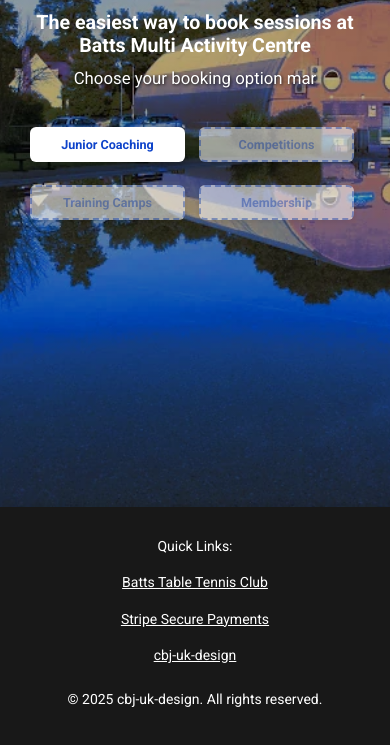
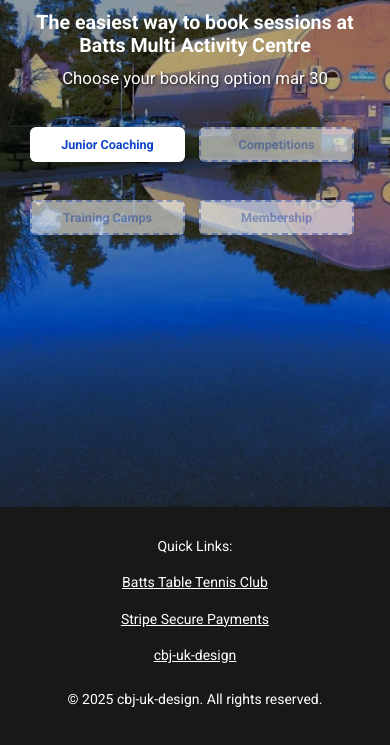
Before and after one commit to sonex-pro/batts-booking-buddy, a website: page index.html in a window 390 px wide. Shown: the part 157-902 px from the top of the page. Drawn offline with Linux system fonts and the light colour scheme.

Commit message:
Update button spacing and booking text

```diff
--- a/css/mobile-overrides.css
+++ b/css/mobile-overrides.css
@@ -27,7 +27,7 @@
         max-width: 155px !important;
         min-width: unset !important;
         padding: 8px 10px !important;
-        margin: 0 0 15px 0 !important; /* Add 15px bottom margin */
+        margin: 0 0 30px 0 !important; /* Add 30px bottom margin */
         text-align: center !important;
         display: block !important;
         box-sizing: border-box !important;
--- a/index.html
+++ b/index.html
@@ -55,7 +55,7 @@
         <div class="container hero-content">
             <h1>Welcome to Batts Booking Buddy</h1>
             <h2>The easiest way to book sessions at Batts Multi Activity Centre</h2>
-            <p>Choose your booking option mar</p>
+            <p>Choose your booking option mar 30</p>
             <div class="hero-buttons">
                 <a href="Junior-Coaching.html" class="btn btn-white">Junior Coaching</a>
                 <button class="btn btn-white" disabled>Competitions</button>
```
